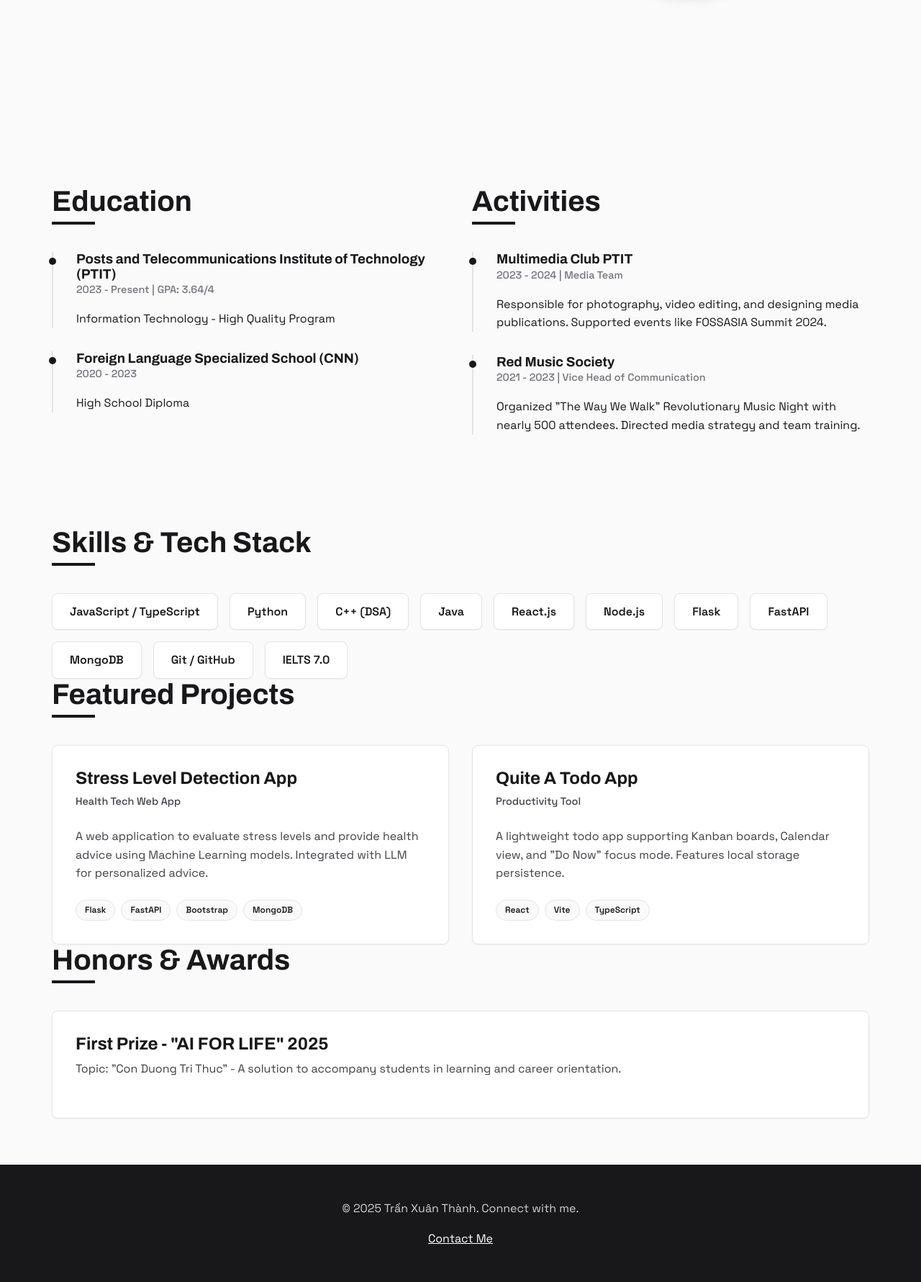
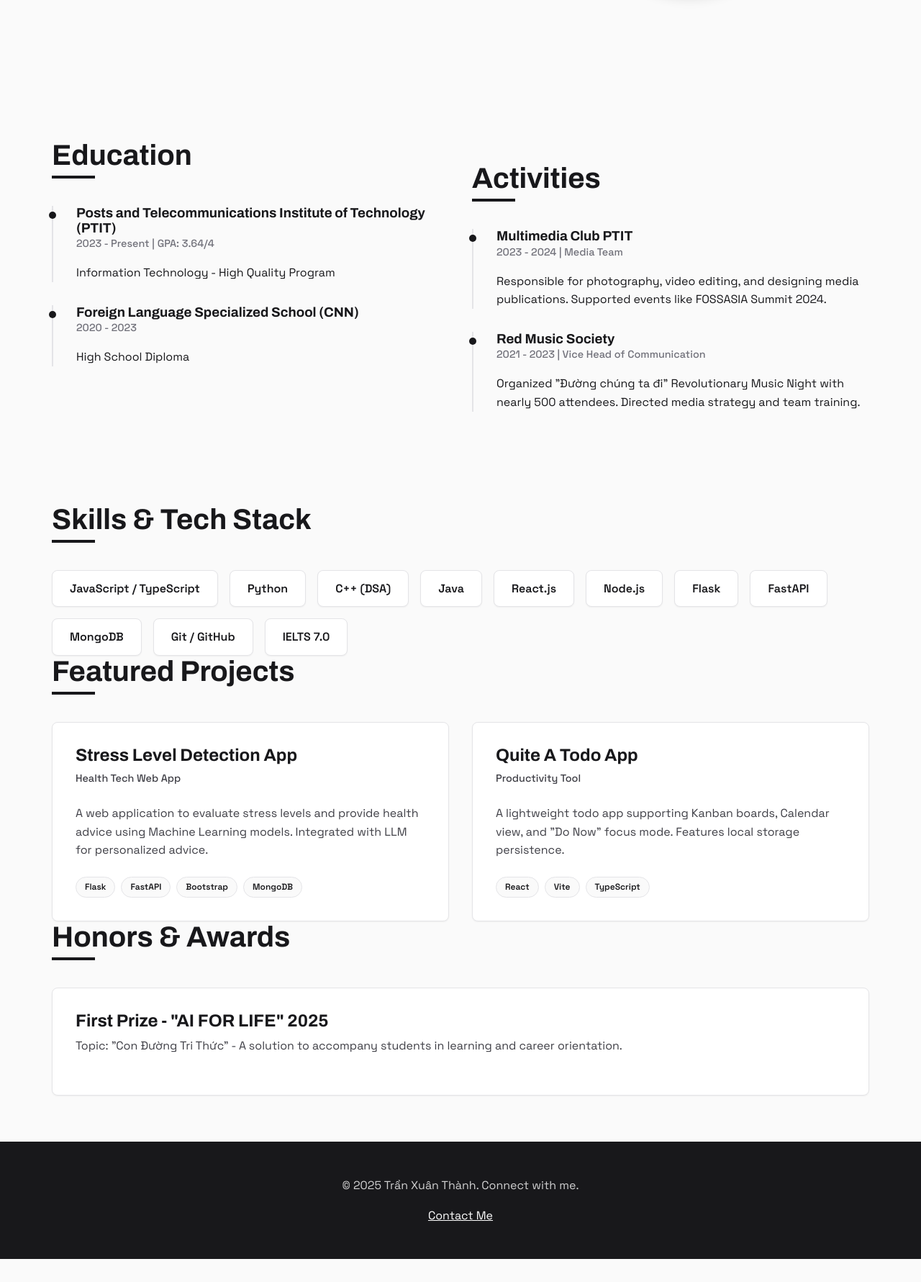
Before and after one commit to thanhtrnnn/thanhtrnnn.github.io, a web app: file index.html in a window 1280 px wide. Shown: the part 478-2259 px from the top of the page at 72% size. After the commit the page ends 2227 px from the top, so only its background shows below. Run offline with its HTML, style and script files only (its server is not run), Linux system fonts and the light colour scheme.

Commit message:
minor adjustment

```diff
--- a/assets/css/style.css
+++ b/assets/css/style.css
@@ -165,7 +165,11 @@ a:hover {
 
 /* Section Styling */
 section {
-    padding: 6rem 0;
+    padding: 4rem 0;
+}
+
+section:first-of-type {
+    padding-top: 2rem;
 }
 
 .section-title {
--- a/index.html
+++ b/index.html
@@ -56,7 +56,7 @@
                 <div class="timeline-item">
                     <h3>Red Music Society</h3>
                     <p class="card-meta">2021 - 2023 | Vice Head of Communication</p>
-                    <p>Organized "The Way We Walk" Revolutionary Music Night with nearly 500 attendees. Directed media
+                    <p>Organized "Đường chúng ta đi" Revolutionary Music Night with nearly 500 attendees. Directed media
                         strategy and team training.</p>
                 </div>
             </section>
@@ -116,7 +116,7 @@
         <h2 class="section-title">Honors & Awards</h2>
         <div class="card">
             <h3>First Prize - "AI FOR LIFE" 2025</h3>
-            <p>Topic: "Con Duong Tri Thuc" - A solution to accompany students in learning and career orientation.</p>
+            <p>Topic: "Con Đường Tri Thức" - A solution to accompany students in learning and career orientation.</p>
         </div>
     </section>
 
```
